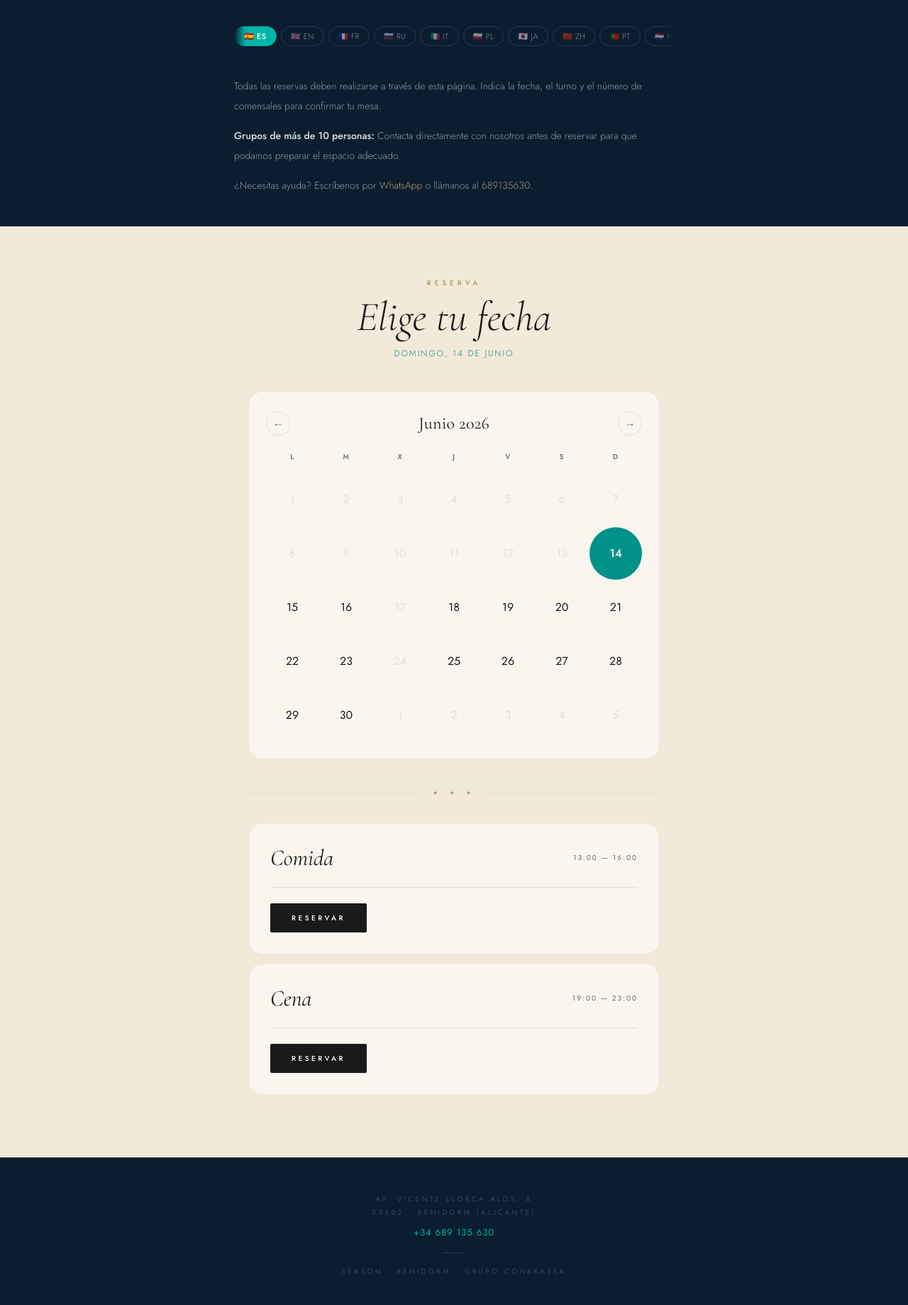
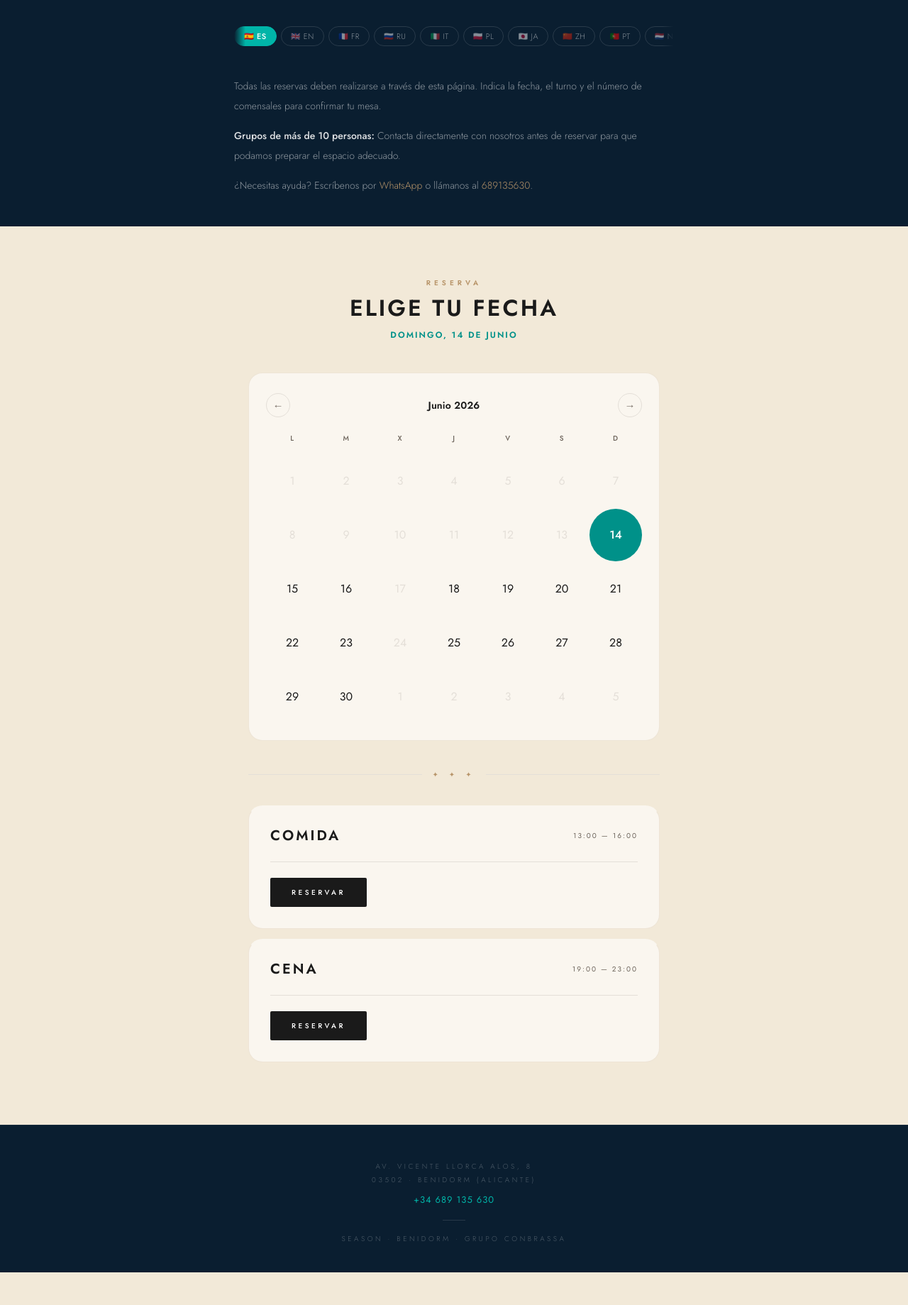
Before and after one commit to gestionempresasip-boop/season-reservas, a Flask app: page /reservas in a window 1280 px wide. Shown: the part 801-2640 px from the top of the page at 71% size. After the commit the page ends 2594 px from the top, so only its background shows below. Run offline with Flask 3, Linux system fonts and the light colour scheme; data comes from the database, SQL or seed files in the repository; parts of the project's set-up code (start-up, migrations or seed data) failed here and were passed over; some libraries are stand-ins or nearby versions.

Commit message:
fix: enunciados en mayuscula y negrita (titulo, comida/cena, mes calendario)

```diff
--- a/templates/reservas.html
+++ b/templates/reservas.html
@@ -195,19 +195,21 @@
             letter-spacing: 5px;
             text-transform: uppercase;
             color: var(--gold);
-            font-weight: 500;
+            font-weight: 700;
             text-align: center;
             margin-bottom: 10px;
         }
         .s-title {
-            font-family: 'Cormorant Garamond', serif;
-            font-size: clamp(38px, 7vw, 58px);
-            font-weight: 300;
-            font-style: italic;
+            font-family: 'Jost', sans-serif;
+            font-size: clamp(22px, 5vw, 32px);
+            font-weight: 700;
+            font-style: normal;
+            text-transform: uppercase;
+            letter-spacing: 3px;
             color: var(--char);
             text-align: center;
             margin-bottom: 10px;
-            line-height: 1.08;
+            line-height: 1.15;
         }
         .s-sub {
             font-size: 12px;
@@ -216,7 +218,7 @@
             color: var(--mid-gray);
             text-align: center;
             margin-bottom: 44px;
-            font-weight: 300;
+            font-weight: 600;
             min-height: 16px;
             transition: color 0.3s;
         }
@@ -256,9 +258,11 @@
             background: var(--sage-lt);
         }
         .cal-month-label {
-            font-family: 'Cormorant Garamond', serif;
-            font-size: 24px;
-            font-weight: 400;
+            font-family: 'Jost', sans-serif;
+            font-size: 14px;
+            font-weight: 700;
+            text-transform: uppercase;
+            letter-spacing: 2px;
             color: var(--char);
             text-transform: capitalize;
             letter-spacing: 0.01em;
@@ -333,10 +337,12 @@
             padding: 26px 30px 22px;
         }
         .shift-name {
-            font-family: 'Cormorant Garamond', serif;
-            font-size: 32px;
-            font-weight: 400;
-            font-style: italic;
+            font-family: 'Jost', sans-serif;
+            font-size: 20px;
+            font-weight: 700;
+            font-style: normal;
+            text-transform: uppercase;
+            letter-spacing: 3px;
             color: var(--char);
         }
         .shift-time {
```
